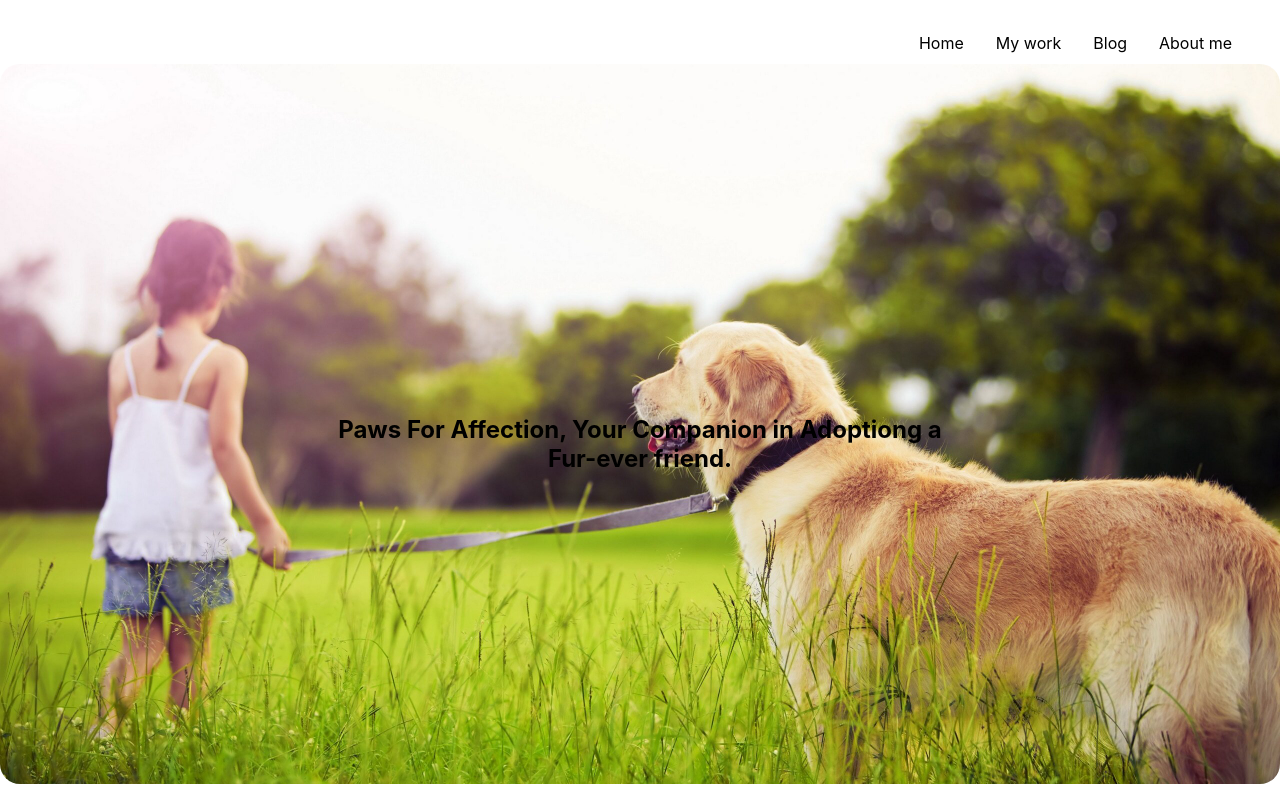
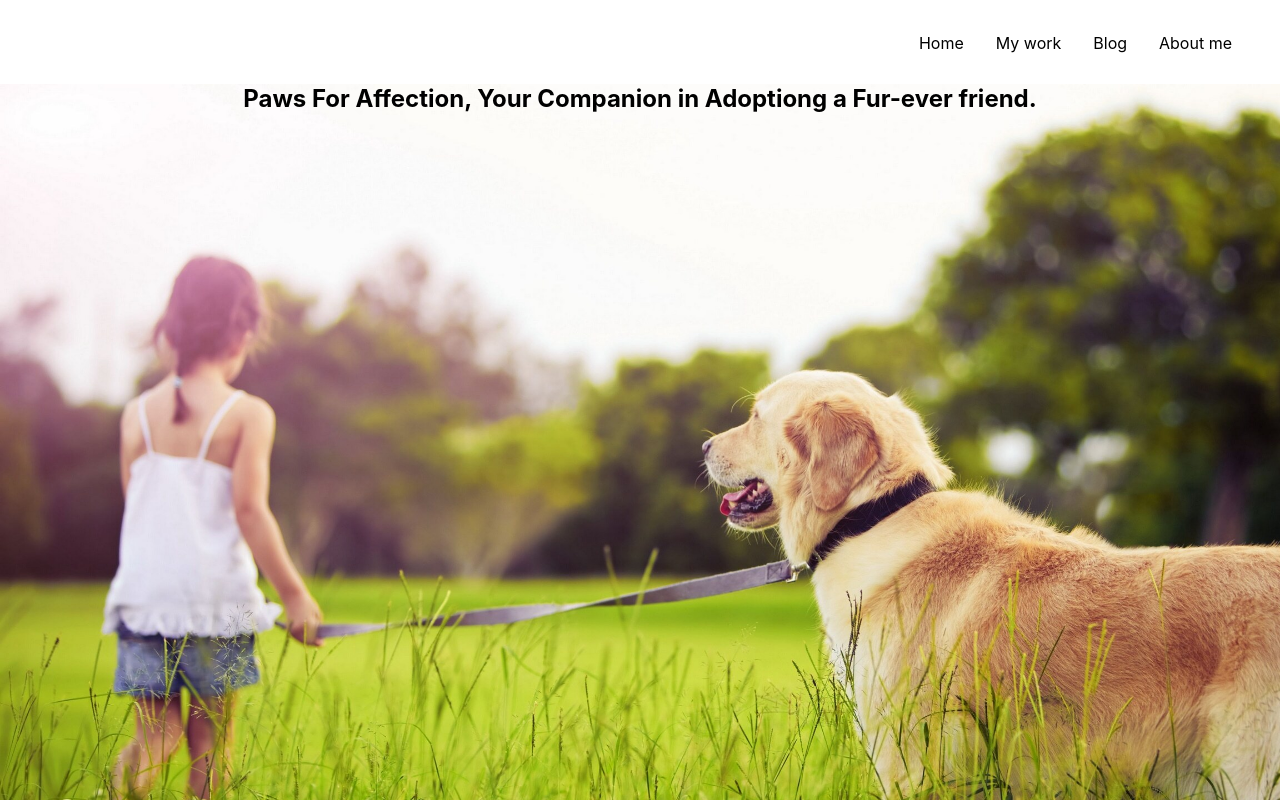
Before and after one commit to anjaliruth/TheHackitectsFinalProjects, a React (Create React App) app in the folder myapp/: page / in a window 1280 px wide. Shown: the top 800 px of the page. Built offline with nearby package versions, Linux system fonts and the light colour scheme.

Commit message:
changed to section

```diff
--- a/myapp/src/components/HomePage/HomePage.css
+++ b/myapp/src/components/HomePage/HomePage.css
@@ -3,12 +3,28 @@
 }
 
 .homePageTitle {
-    position: absolute;
+
+    /* position: absolute;
     top: 50%;
     left: 50%;
-    /* centers the text to teh middle of the page, after given teh top and left properties */
+   // centers the text to the middle of the page, after given the top and left properties
     transform: translate(-50%, -50%);
-    z-index: 1;
+    z-index: 1; */
+  }
+
+.homePageTitle{
+    display: flex;
+    justify-content: center;
+    align-content: center;
+}
+
+
+
+.section1 {
+  background-image: url("../../Media/PFAHomePage.jpg");
+  background-size: cover;
+  height: 100vh;
+  width: 100vw;
 }
 
 .homepagePic {
--- a/myapp/src/components/HomePage/HomePage.js
+++ b/myapp/src/components/HomePage/HomePage.js
@@ -3,10 +3,12 @@ import homePage from "../../Media/PFAHomePage.jpg"
 import "./HomePage.css"
 export default function HomePage() {
   return (
-
+    <>
+    <section className="section1">
     <div className="homePage">
       <h2 className="homePageTitle">Paws For Affection, Your Companion in Adoptiong a Fur-ever friend.</h2>
-    <img src={homePage} alt=" girl holding dog on leash" className="homepagePic"/>
     </div>
+    </section>
+    </>
   )
 }
```
Lines whose indentation alone changed are shown as unchanged.
